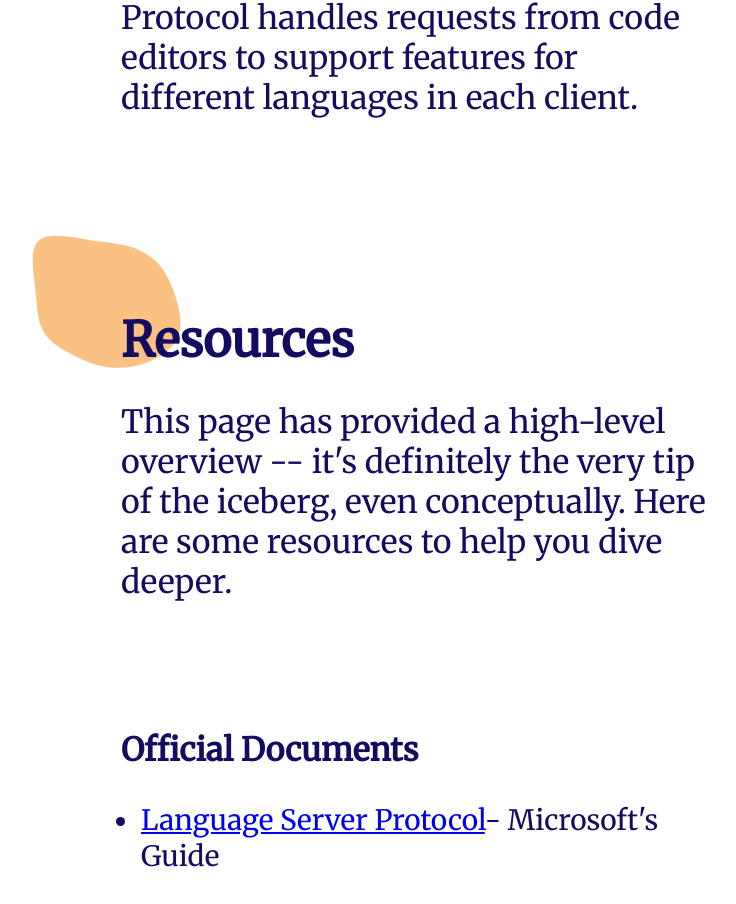
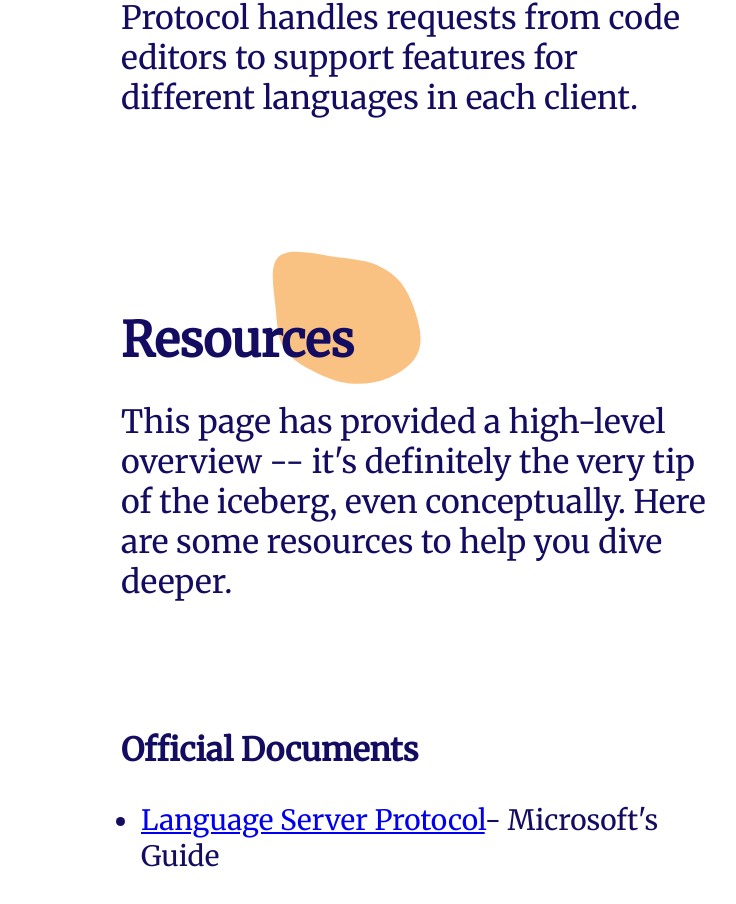
Before and after one commit to Cerchie/what-is-the-lsp, a SvelteKit app: page / in a window 1280 px wide. Shown: the part 6194-7098 px from the top of the page, without its empty margins (223-959 px from the left). Built offline with nearby package versions, Linux system fonts and the light colour scheme.

Commit message:
adjusting blob

```diff
--- a/src/components/Scrolly.svelte
+++ b/src/components/Scrolly.svelte
@@ -330,8 +330,8 @@ h4 {
     position: absolute;
     width: 250px;
     z-index: -10;
-    margin-top: -12em;
-    margin-left: 10em;
+    margin-top: -11em;
+    margin-left: 25em;
 
     transform: rotate(50deg);
     opacity: 50%;
```
